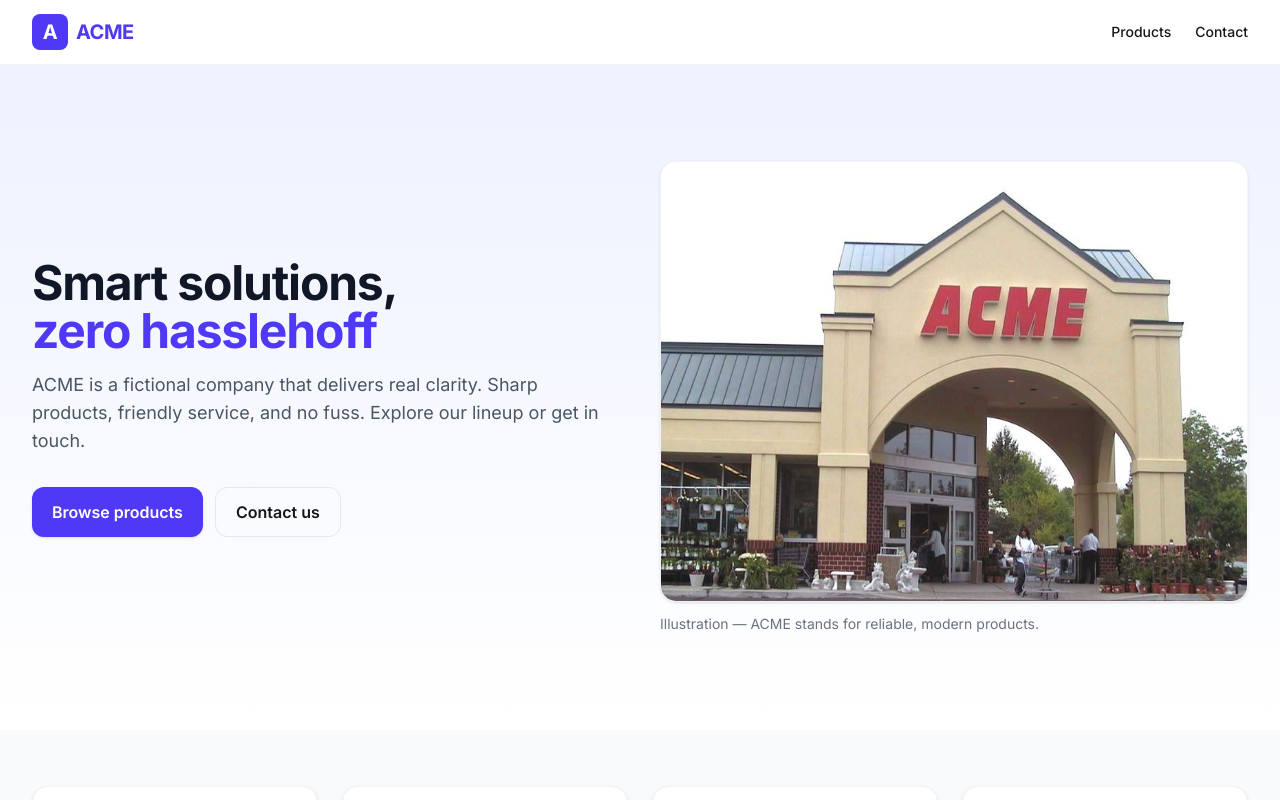
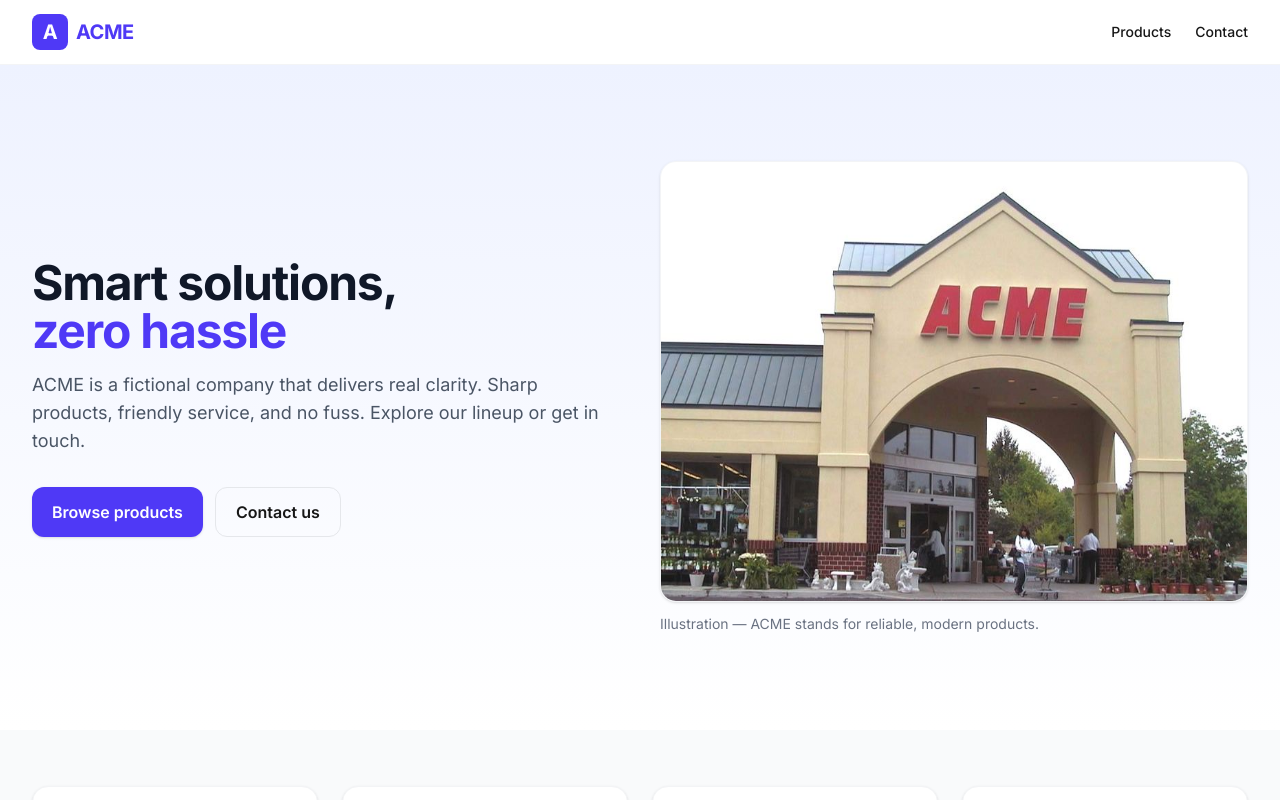
Before and after one commit to docentDavid/front-end-development-week3, a Next.js app: page / in a window 1280 px wide. Shown: the top 800 px of the page. Built offline with nearby package versions, Linux system fonts and the light colour scheme; a web font is replaced by a local one.

Commit message:
Changed back

```diff
--- a/app/page.tsx
+++ b/app/page.tsx
@@ -15,7 +15,7 @@ export default function Home() {
               <h1 className="text-4xl sm:text-5xl font-extrabold tracking-tight text-gray-900 dark:text-white">
                 Smart solutions,
                 <br />
-                <span className="text-indigo-600">zero hasslehoff</span>
+                <span className="text-indigo-600">zero hassle</span>
               </h1>
               <p className="mt-4 text-lg text-gray-600 dark:text-gray-300 max-w-prose">
                 ACME is a fictional company that delivers real clarity. Sharp
```
